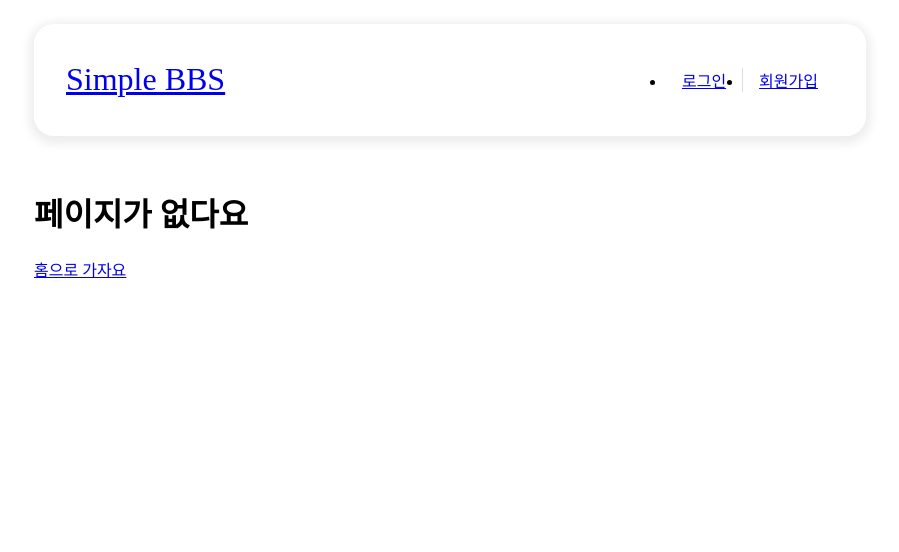
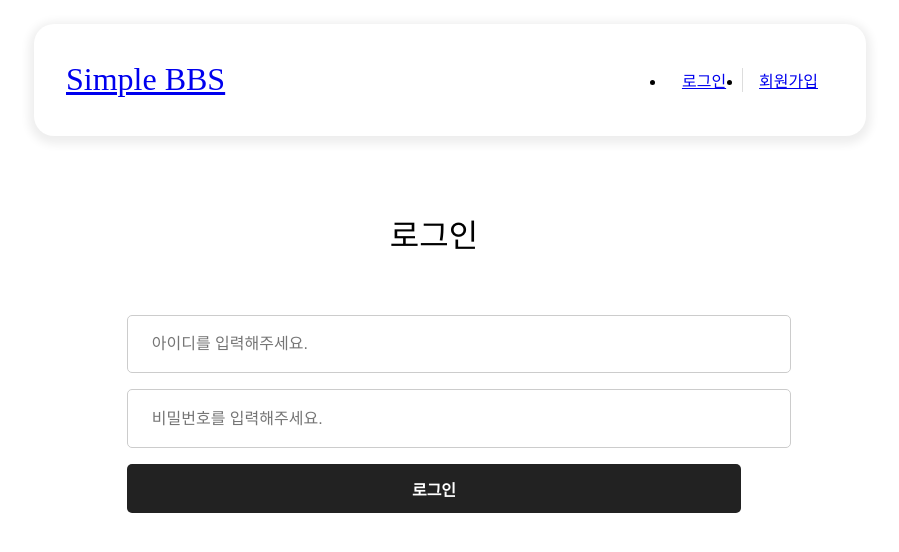
Before and after one commit to HANYUNSEONG/Simple-BBS, a Next.js app in the folder client/: page /signin in a window 1280 px wide. Before the commit this address had no page. Shown: the top 552 px of the page, without its empty margins (222-1121 px from the left). Built offline with nearby package versions, Linux system fonts and the light colour scheme.

Commit message:
feat: 로그인 페이지 추가

```diff
--- a/client/src/pages/login.tsx
+++ b/client/src/pages/signin.tsx
@@ -1,7 +1,8 @@
 import { NextPage } from "next";
+import SignInForm from "@/components/SignInForm";
 
 const Login: NextPage = () => {
-  return <div>Login</div>;
+  return <SignInForm />;
 };
 
 export default Login;
```
